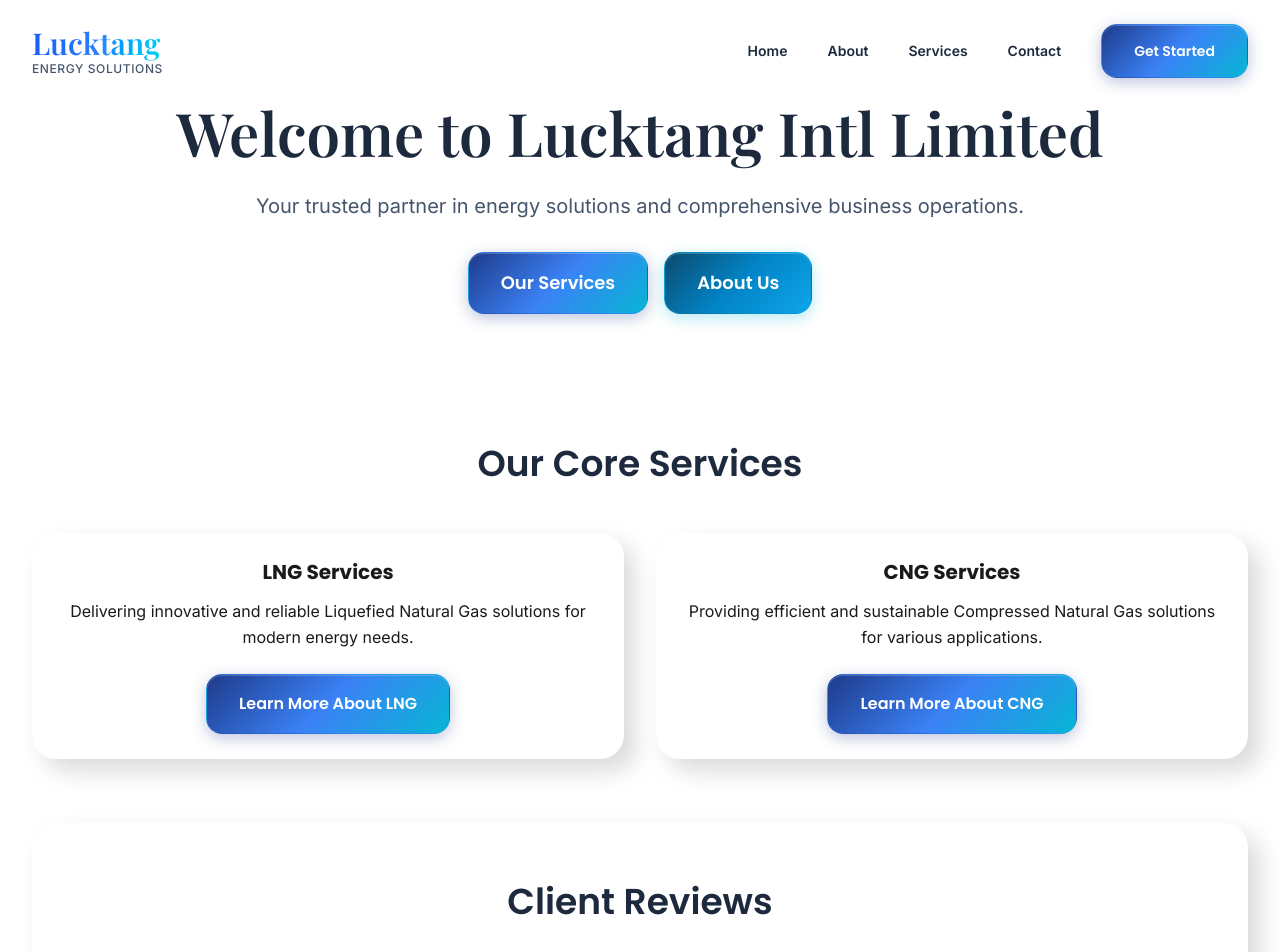
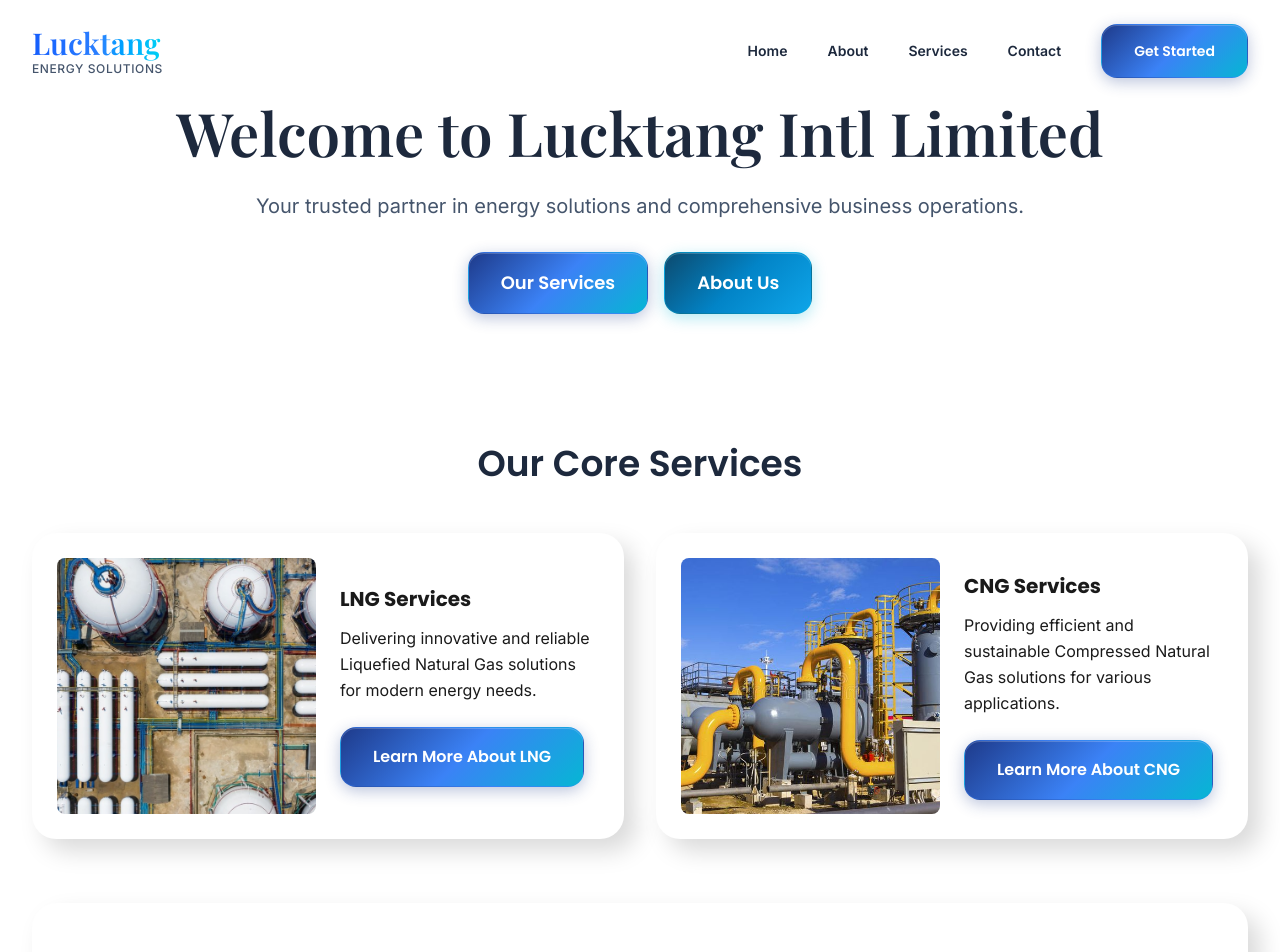
Before and after one commit to DevzekiFaith/sea-design, a Next.js app: page / in a window 1280 px wide. Shown: the top 952 px of the page. Built offline with nearby package versions, Linux system fonts and the light colour scheme; a web font is replaced by a local one.

Commit message:
new-entries

```diff
--- a/src/app/ClientPage.tsx
+++ b/src/app/ClientPage.tsx
@@ -3,6 +3,7 @@
 import dynamic from 'next/dynamic';
 import { motion } from '@/lib/motion';
 import Link from 'next/link';
+import Image from 'next/image';
 
 // Import client components with no SSR
 const Header = dynamic(() => import('@/component/Header/Header'), { ssr: false });
@@ -88,14 +89,27 @@ export default function ClientPage() {
           transition={{ duration: 0.6, ease: "easeOut" }}
         >
           <h2 className="text-4xl font-bold text-center mb-12 text-slate-800">Our Core Services</h2>
-          <div className="grid grid-cols-1 md:grid-cols-2 gap-8">
+          <div className="grid grid-cols-1 lg:grid-cols-2 gap-8">
             {/* LNG Services Section */}
             <motion.div
-              className="card p-8 text-center"
+              className="card p-8"
               variants={sectionVariants}
               whileHover={{ scale: 1.02 }}
               transition={{ duration: 0.6, ease: "easeOut" }}
             >
+              <div className="flex flex-col md:flex-row gap-6 items-center">
+                <div className="md:w-1/2">
+                  <div className="relative h-64 w-full transform transition-transform duration-500 hover:scale-105">
+                    <Image
+                      src="/images/lng3.jpeg"
+                      alt="LNG Services"
+                      fill
+                      style={{ objectFit: "cover" }}
+                      className="rounded-lg"
+                    />
+                  </div>
+                </div>
+                <div className="md:w-1/2 text-center md:text-left">
                   <h3 className="text-3xl font-bold mb-4 card-title">LNG Services</h3>
                   <p className="text-lg mb-6 card-content">
                     Delivering innovative and reliable Liquefied Natural Gas solutions for modern energy needs.
@@ -109,15 +123,30 @@ export default function ClientPage() {
                       Learn More About LNG
                     </motion.button>
                   </Link>
+                </div>
+              </div>
             </motion.div>
 
             {/* CNG Services Section */}
             <motion.div
-              className="card p-8 text-center"
+              className="card p-8"
               variants={sectionVariants}
               whileHover={{ scale: 1.02 }}
               transition={{ duration: 0.6, ease: "easeOut" }}
             >
+              <div className="flex flex-col md:flex-row gap-6 items-center">
+                <div className="md:w-1/2">
+                  <div className="relative h-64 w-full transform transition-transform duration-500 hover:scale-105">
+                    <Image
+                      src="/images/cng1.jpg"
+                      alt="CNG Services"
+                      fill
+                      style={{ objectFit: "cover" }}
+                      className="rounded-lg"
+                    />
+                  </div>
+                </div>
+                <div className="md:w-1/2 text-center md:text-left">
                   <h3 className="text-3xl font-bold mb-4 card-title">CNG Services</h3>
                   <p className="text-lg mb-6 card-content">
                     Providing efficient and sustainable Compressed Natural Gas solutions for various applications.
@@ -131,6 +160,8 @@ export default function ClientPage() {
                       Learn More About CNG
                     </motion.button>
                   </Link>
+                </div>
+              </div>
             </motion.div>
           </div>
         </motion.section>
```
Lines whose indentation alone changed are shown as unchanged.
